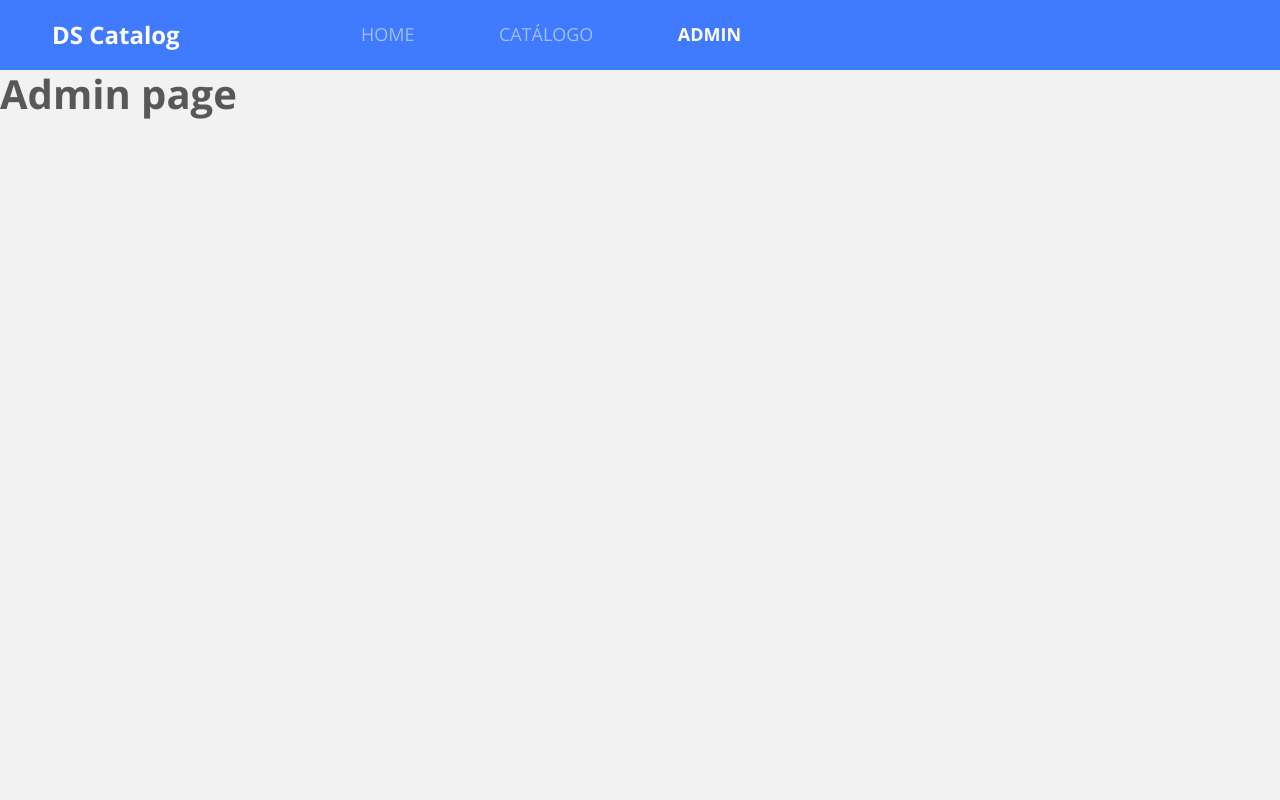
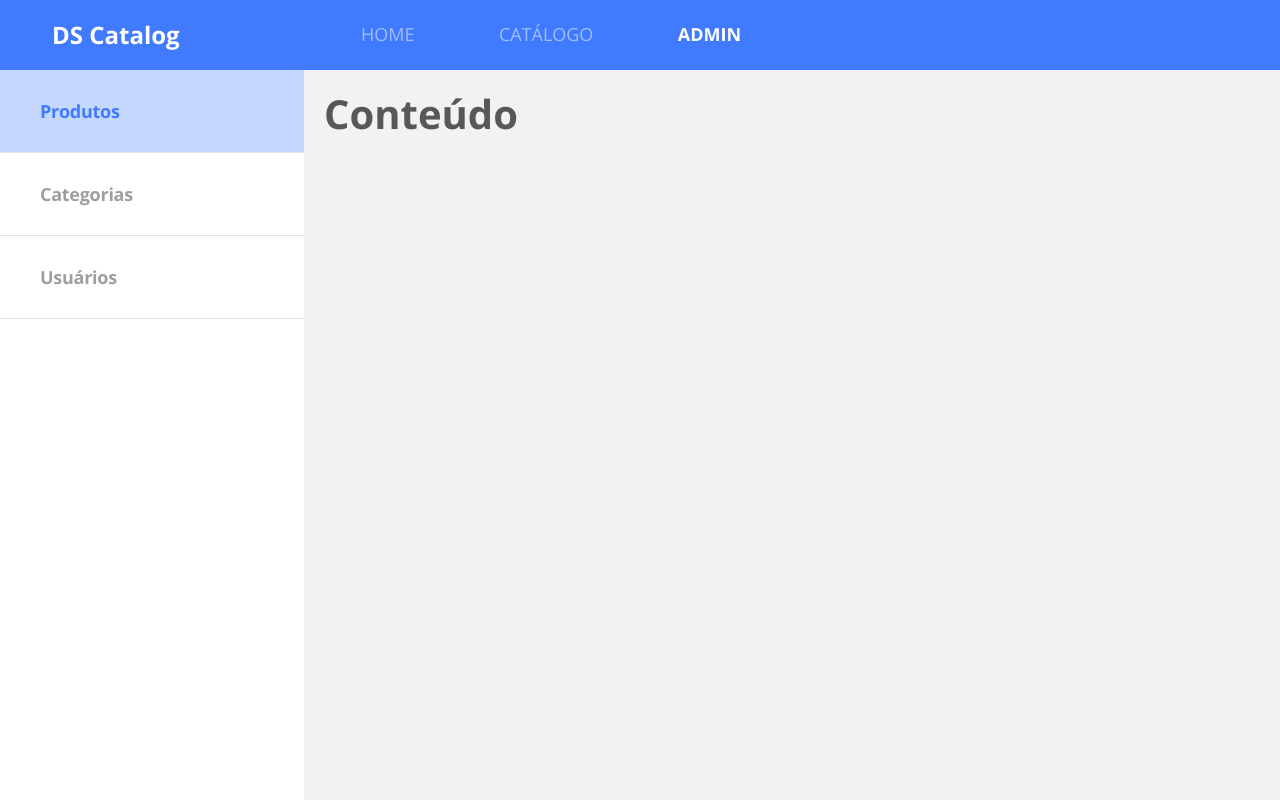
Before and after one commit to emelinepg/dscatalog, a React (Create React App) app in the folder frontend/: page /admin in a window 1280 px wide. Built offline with nearby package versions, Linux system fonts and the light colour scheme.

Commit message:
Admin page Navbar

```diff
--- a/frontend/src/components/Pagination/index.tsx
+++ b/frontend/src/components/Pagination/index.tsx
@@ -4,13 +4,13 @@
 const Pagination = () => {
   return (
     <div className="pagination-container">
-        <ArrowIcon className="arrow-previous" />
+      <ArrowIcon className="arrow-previous" />
       <div className="pagination-item active">1</div>
       <div className="pagination-item">2</div>
       <div className="pagination-item">3</div>
       <div className="pagination-item">...</div>
       <div className="pagination-item">10</div>
-        <ArrowIcon className="arrow-next active" />
+      <ArrowIcon className="arrow-next active" />
     </div>
   );
 };
--- /dev/null
+++ b/frontend/src/pages/Admin/Navbar/index.tsx
@@ -0,0 +1,27 @@
+import './styles.css';
+
+const Navbar = () => {
+  return (
+    <nav className="admin-navbar-container">
+      <ul>
+        <li>
+          <a href="link" className="admin-navbar-item active">
+            <p>Produtos</p>
+          </a>
+        </li>
+        <li>
+          <a href="link" className="admin-navbar-item">
+            <p>Categorias</p>
+          </a>
+        </li>
+        <li>
+          <a href="link" className="admin-navbar-item">
+            <p>Usuários</p>
+          </a>
+        </li>
+      </ul>
+    </nav>
+  );
+};
+
+export default Navbar;
--- /dev/null
+++ b/frontend/src/pages/Admin/Navbar/styles.css
@@ -0,0 +1,84 @@
+ul {
+    display: flex;
+    justify-content: space-around;
+    list-style-type: none;
+    margin: 0;
+    padding: 0;
+}
+
+.admin-navbar-container {
+    padding: 20px 10px;
+    background-color: white;
+    height: 88px;
+}
+
+.admin-navbar-item {
+    display: flex;
+    justify-content: center;
+    align-items: center;
+    font-size: 14px;
+    font-weight: 700;
+    letter-spacing: -0.015em;
+    color: #9E9E9E;
+    background-color: #F2F2F2;
+    border-radius: 100px;
+    min-width: 90px;
+    height: 50px;
+    padding: 10px;
+}
+
+.admin-navbar-item p {
+    margin: 0px;
+}
+
+.admin-navbar-item.active {
+    color: #407BFF;
+    background-color: #407BFF4D;
+}
+
+@media (min-width: 576px) {
+    .admin-navbar-item {
+        width: 140px;
+        height: 60px;
+        font-size: 18px;
+    }
+    .admin-navbar-container {
+        height: 100px;
+    }
+}
+
+@media (min-width: 768px) {
+    .admin-navbar-item {
+        width: 200px;
+        height: 60px;
+    }
+}
+
+@media (min-width: 992px) {
+    .admin-navbar-item {
+        width: 278px;
+        height: 60px;
+    }
+}
+
+@media (min-width: 1200px) {
+    .admin-navbar-container {
+        padding: 0;
+        height: calc(100vh - 70px);
+    }
+
+    .admin-navbar-item {
+        border-radius: 0;
+        width: 304px;
+        height: 83px;
+        background-color: white;
+        border-bottom: 1px solid #E1E1E1;
+        justify-content: flex-start;
+        padding-left: 40px;
+    }
+
+    ul {
+        flex-direction: column;
+        justify-content: flex-start;
+    }
+}
--- a/frontend/src/pages/Admin/index.tsx
+++ b/frontend/src/pages/Admin/index.tsx
@@ -1,7 +1,15 @@
+import './styles.css'
+import Navbar from "./Navbar";
+
 const Admin = () => {
 
     return(
-        <h1>Admin page</h1>
+        <div className="admin-container">
+            <Navbar />
+            <div className="admin-content-container">
+                <h1>Conteúdo</h1>
+            </div>
+        </div>
     );
 }
 
--- /dev/null
+++ b/frontend/src/pages/Admin/styles.css
@@ -0,0 +1,18 @@
+.admin-container {
+    display: flex;
+    flex-direction: column;
+}
+
+.admin-content-container {
+    padding: 20px;
+}
+
+@media (min-width: 1200px) {
+    .admin-container {
+        flex-direction: row;
+    }
+
+    .admin-content-container {
+        flex: 1;
+    }
+}
```
